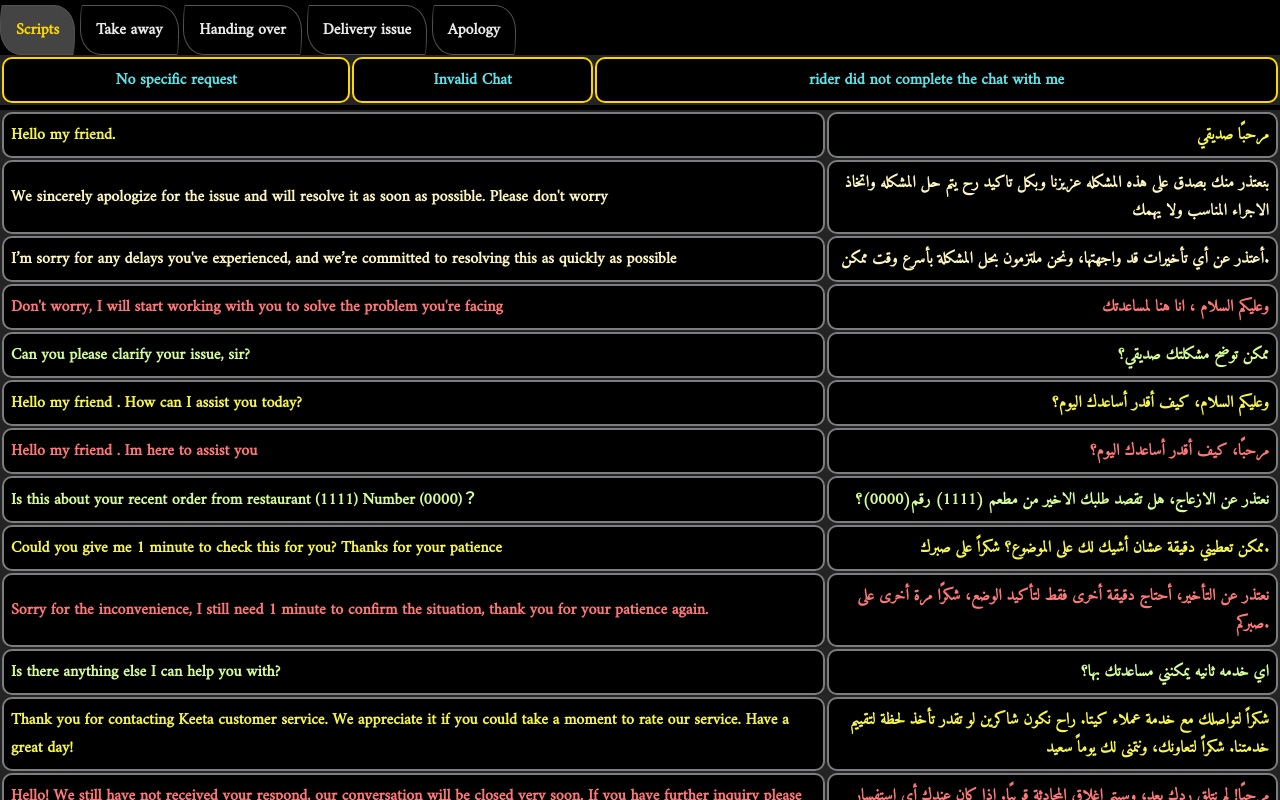
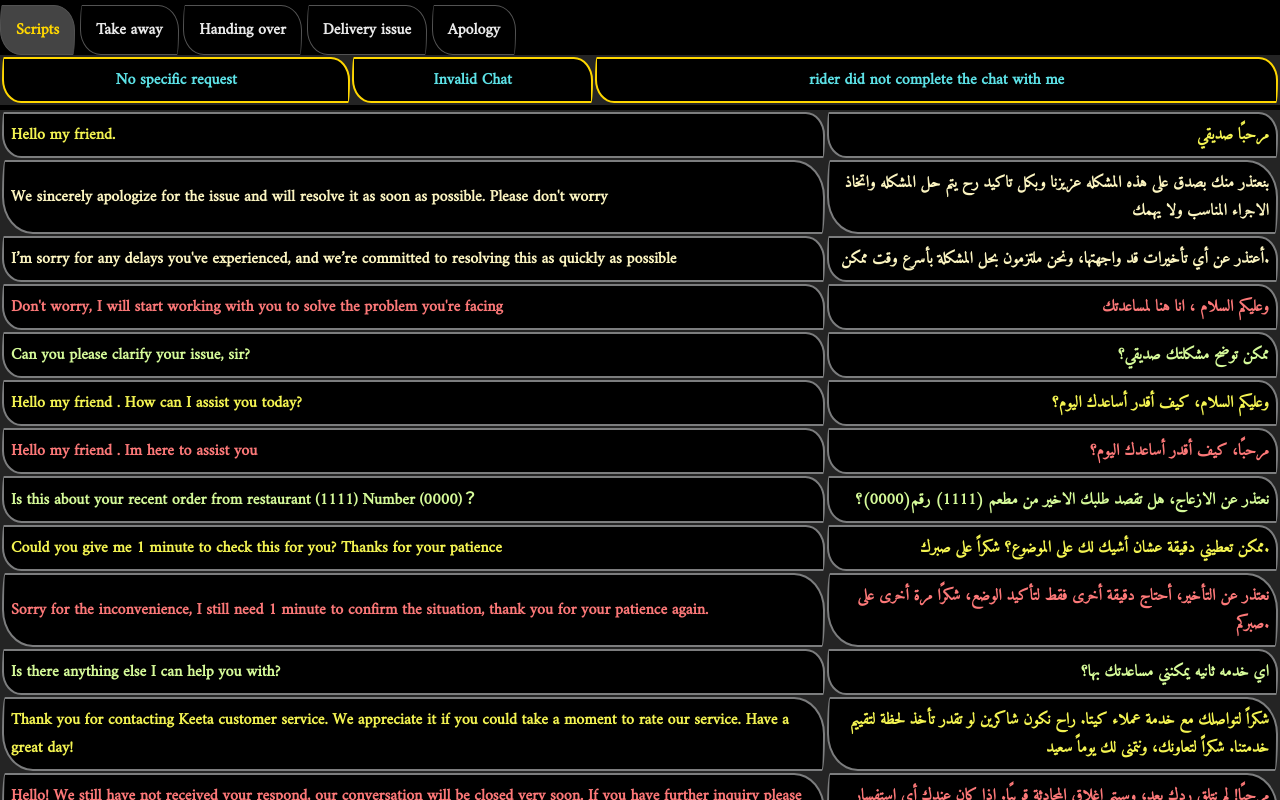
Before and after one commit to Yamen-ma/Keeta, a plain HTML site: page index.html in a window 1280 px wide. Shown: the top 800 px of the page. Drawn offline with Linux system fonts and the light colour scheme.

Commit message:
Update index.html

```diff
--- a/index.html
+++ b/index.html
@@ -80,7 +80,7 @@ border-radius: 10px 100px / 120px;
         }
         th, td {
             border: 2px double #7c7d7e;
-            border-radius: 10px;
+border-radius: 10px 100px / 120px;
             padding: 7px;
             text-align: right;
             background-color:#000;
```
